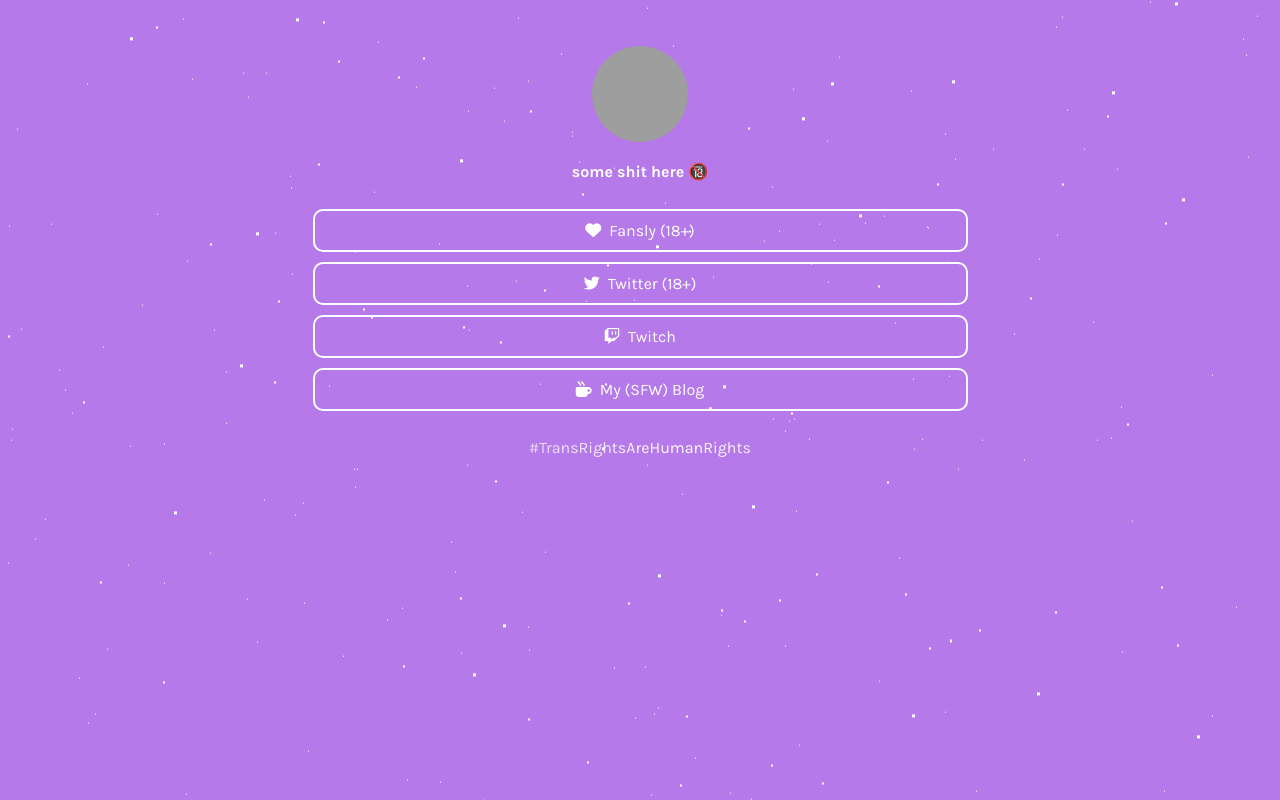
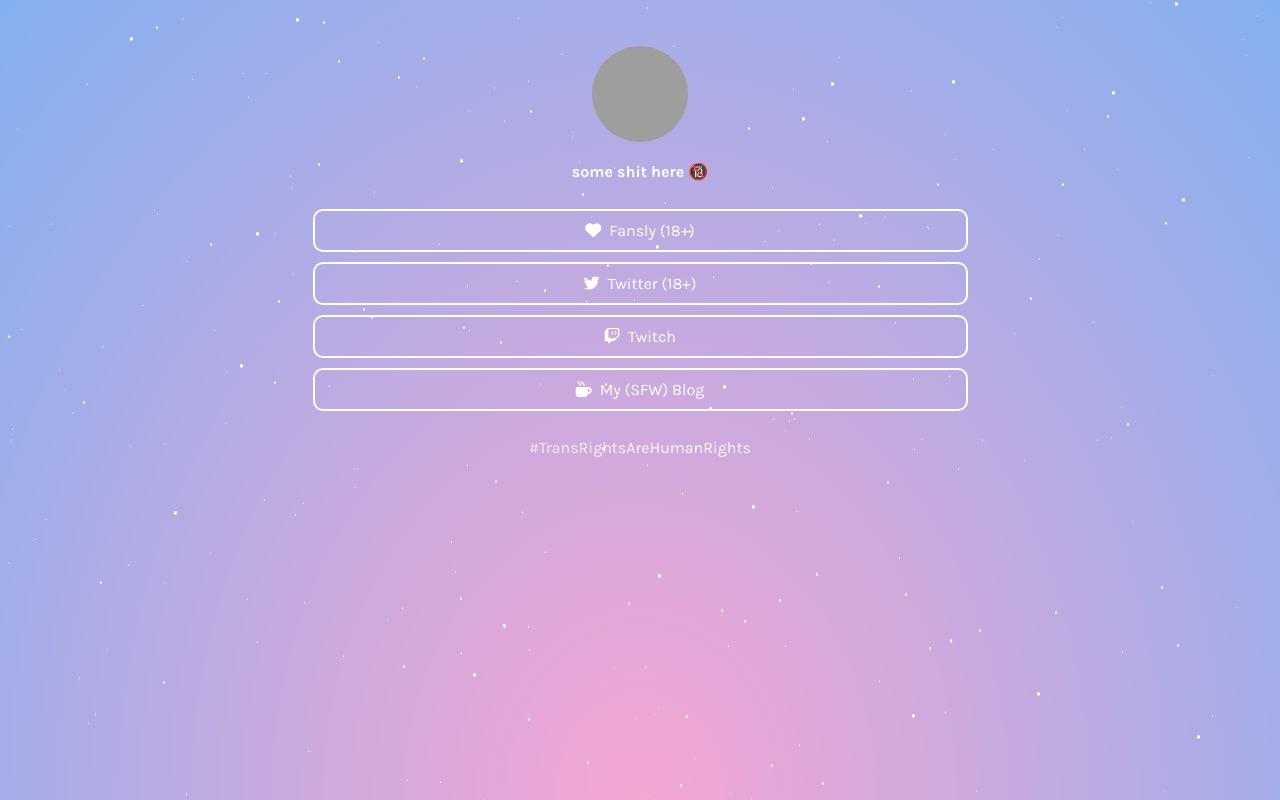
Before and after one commit to charlotte-2222/CharKinky, a plain HTML site: page index.html in a window 1280 px wide. Drawn offline with Linux system fonts and the light colour scheme; grey boxes are pictures that could not be loaded.

Commit message:
CSS recolor and JS ko-fi recolor

```diff
--- a/index.html
+++ b/index.html
@@ -10,7 +10,7 @@ links page, few changes
     <meta name="viewport" content="width=device-width, initial-scale=1.0">
     <title>Kinky Links!</title>
     <!-- Favicon -->
-    <link rel="icon" href="imgs/bottom.png" type="image/x-icon" />
+    <link rel="icon" type="image/ico" href="imgs/favicon.ico" />
     <!-- Font Awesome icons -->
     <link rel="stylesheet" href="https://use.fontawesome.com/releases/v5.8.1/css/all.css">
     <link rel="stylesheet" href="https://use.fontawesome.com/releases/v6.0.0/css/all.css">
@@ -76,7 +76,7 @@ links page, few changes
     kofiWidgetOverlay.draw('ayycharlotte', {
         'type': 'floating-chat',
         'floating-chat.donateButton.text': 'Just the tip?',
-        'floating-chat.donateButton.background-color': '#83b0f1',
+        'floating-chat.donateButton.background-color': 'rgb(165,122,248)',
         'floating-chat.donateButton.text-color': '#fff'
     });
 </script>
--- a/style.css
+++ b/style.css
@@ -1,8 +1,8 @@
 @import url('https://fonts.googleapis.com/css?family=Karla:400,700&display=swap');
 
 :root {
-    --bgColor: #b579ea;
-    --bgColor2: #b579ea;
+    --bgColor: #f5a6d2;
+    --bgColor2: #83b0f1;
     --accentColor: #FFF;
     --font: 'Karla', sans-serif;
     --delay: .3s;
```
Also changed, not shown: imgs/favicon.ico (added).
